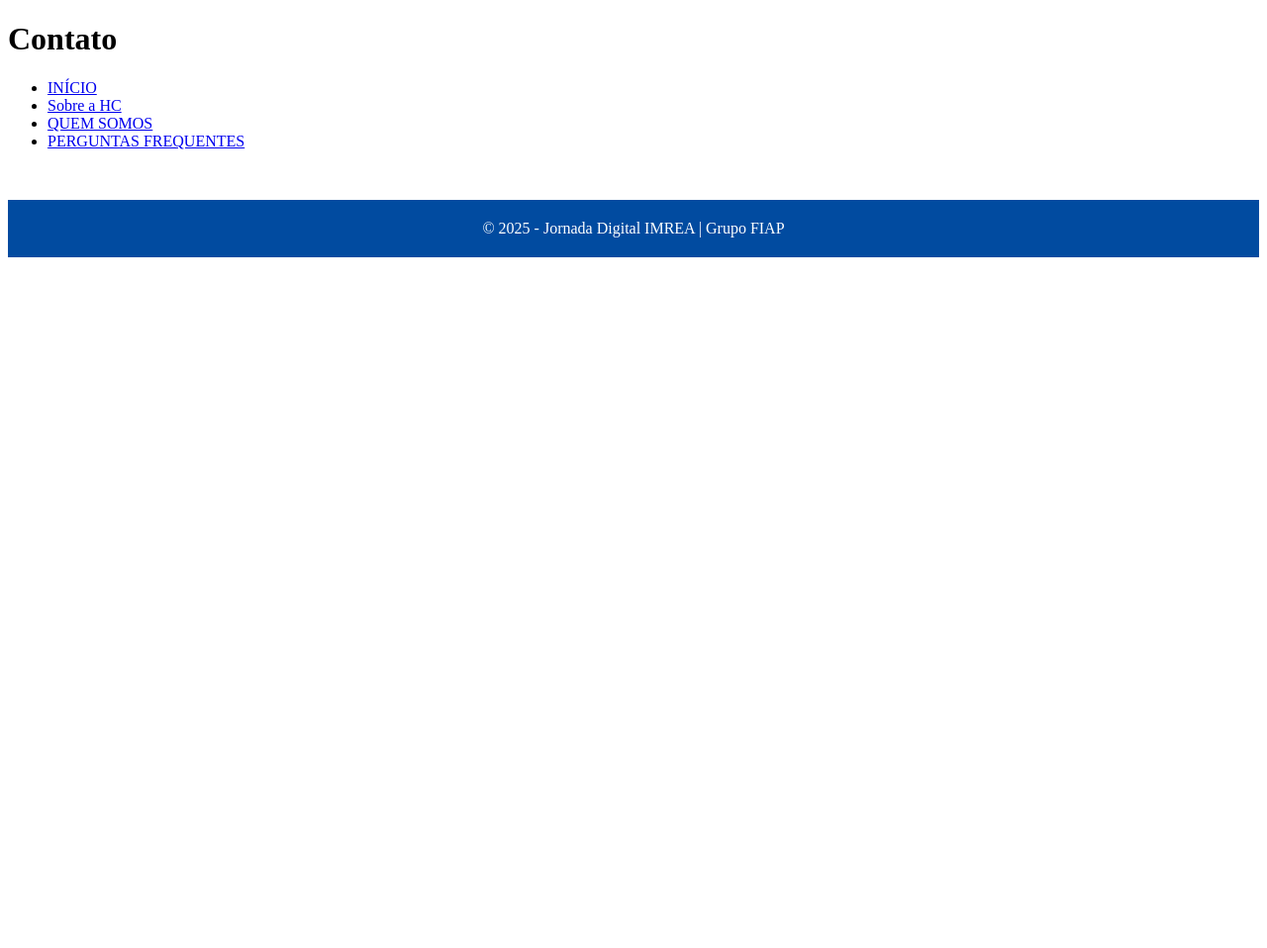
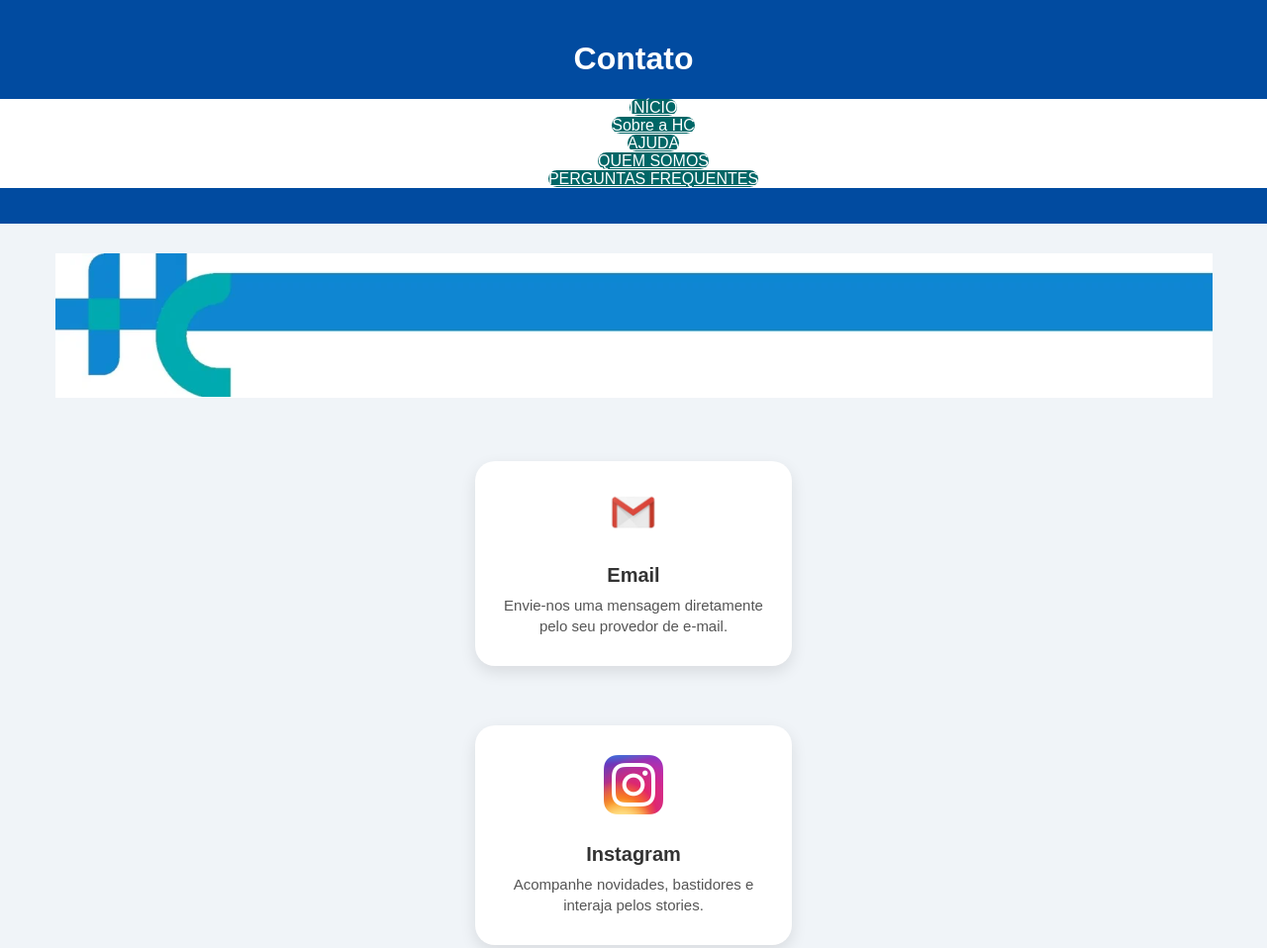
Before and after one commit to MurilloFernandesCarapia/CHALLENGE-2025-SPRINT1--1TDSPH, a plain HTML site: page FRONT-END DESIGN ENGINEERING/contato.html in a window 1280 px wide. Shown: the top 958 px of the page at 99% size. Before the commit the page ends 800 px from the top, so only its background shows below. Drawn offline with Linux system fonts and the light colour scheme.

Commit message:
Aaaaaaaaaaaaaaaaaaaa

```diff
--- a/FRONT-END DESIGN ENGINEERING/contato.html
+++ b/FRONT-END DESIGN ENGINEERING/contato.html
@@ -1,5 +1,6 @@
 <!DOCTYPE html>
 <html lang="pt-br">
+
 <head>
     <meta charset="UTF-8">
     <meta name="viewport" content="width=device-width, initial-scale=1.0">
@@ -19,6 +20,7 @@
             <ul>
                 <li><a href="./index.html">INÍCIO</a></li>
                 <li><a href="./index.html#hc">Sobre a HC</a></li>
+                <li><a href="./ajuda.html">AJUDA</a></li>
                 <li><a href="./integrantes.html">QUEM SOMOS</a></li>
                 <li><a href="./faq.html">PERGUNTAS FREQUENTES</a></li>
             </ul>
@@ -26,6 +28,74 @@
 
     </header>
     <main>
+        <section>
+            <div>
+                <img src="./img/faixahc.png" alt="Faixa HC">
+            </div>
+
+        </section>
+        <section>
+            <div class="contato-item">
+              <a href="#">
+                <img src="./img/email (2).png" alt="Email" />
+                <h3>Email</h3>
+                <p>Envie-nos uma mensagem diretamente pelo seu provedor de e-mail.</p>
+              </a>
+            </div>
+          </section>
+
+          <section>
+            <div class="contato-item">
+              <a href="https://www.instagram.com/hospitalhcfmusp/">
+                <img src="./img/instagram.png" alt="Instagram" />
+                <h3>Instagram</h3>
+                <p>Acompanhe novidades, bastidores e interaja pelos stories.</p>
+              </a>
+            </div>
+          </section>
+
+          <section>
+            <div class="contato-item">
+              <a href="#">
+                <img src="./img/telefone.png" alt="Telefone" />
+                <h3>Telefone</h3>
+                <p>Ligue diretamente para falar com nossa equipe de atendimento.</p>
+              </a>
+            </div>
+          </section>
+
+          <section>
+            <div class="contato-item">
+              <a href="#">
+                <img src="./img/whatsapp.png" alt="WhatsApp" />
+                <h3>WhatsApp</h3>
+                <p>Mande mensagens diretamente pelo WhatsApp para tirar suas dúvidas!</p>
+              </a>
+            </div>
+          </section>
+
+          <section>
+            <div class="contato-item">
+              <a href="#">
+                <img src="./img/facebook.png" alt="Facebook" />
+                <h3>Facebook</h3>
+                <p>Acompanhe as novidades do Hospital das Clínicas pelo Facebook.</p>
+              </a>
+            </div>
+          </section>
+
+          <section>
+            <div class="contato-item">
+              <a href="#">
+                <img src="./img/youtube (2).png" alt="YouTube" />
+                <h3>YouTube</h3>
+                <p>Acompanhe nossos vídeos e conteúdos informativos no YouTube.</p>
+              </a>
+            </div>
+          </section>
+
+
+
 
 
     </main>
@@ -35,4 +105,5 @@
     </footer>
 
 </body>
+
 </html>
--- /dev/null
+++ b/FRONT-END DESIGN ENGINEERING/css/style-ajuda.css
@@ -0,0 +1,20 @@
+header {
+    background-color: #014ba0;
+    color: white;
+    padding: 20px 0;
+    text-align: center;
+  }
+  header nav{
+    background-color: white;
+  }
+
+  header nav li a{
+    background-color: #006666;
+    color: white;
+    border-radius: 10px;
+
+
+
+
+
+  }
--- a/FRONT-END DESIGN ENGINEERING/css/style-contato.css
+++ b/FRONT-END DESIGN ENGINEERING/css/style-contato.css
@@ -1,3 +1,19 @@
+header {
+  background-color: #014ba0;
+  color: white;
+  padding: 20px 0;
+  text-align: center;
+}
+header nav{
+  background-color: white;
+}
+
+header nav li a{
+  background-color: #006666;
+  color: white;
+  border-radius: 10px;
+}
+
 footer {
     text-align: center;
     padding: 20px 0;
@@ -5,3 +21,55 @@ footer {
     color: white;
     margin-top: 50px;
   }
+
+
+  body {
+    margin: 0;
+    padding: 0;
+    font-family: 'Arial', sans-serif;
+    background-color: #f0f4f8;
+  }
+
+  section {
+    display: flex;
+    justify-content: center;
+    padding: 30px 20px;
+  }
+
+  .contato-item {
+    background-color: #ffffff;
+    padding: 30px 20px;
+    border-radius: 20px;
+    box-shadow: 0 6px 16px rgba(0, 0, 0, 0.1);
+    width: 280px;
+    transition: transform 0.3s ease, box-shadow 0.3s ease;
+    text-align: center;
+  }
+
+  .contato-item:hover {
+    transform: translateY(-8px);
+    box-shadow: 0 8px 22px rgba(0, 0, 0, 0.2);
+  }
+
+  .contato-item img {
+    width: 60px;
+    height: auto;
+    margin-bottom: 15px;
+  }
+
+  .contato-item h3 {
+    margin: 10px 0 8px;
+    font-size: 20px;
+    color: #333;
+  }
+
+  .contato-item p {
+    font-size: 15px;
+    color: #555;
+    line-height: 1.4;
+    margin: 0;
+  }
+
+  .contato-item a {
+    text-decoration: none;
+  }
--- a/FRONT-END DESIGN ENGINEERING/css/style-faq.css
+++ b/FRONT-END DESIGN ENGINEERING/css/style-faq.css
@@ -1,3 +1,25 @@
+header {
+  background-color: #014ba0;
+  color: white;
+  padding: 20px 0;
+  text-align: center;
+}
+header nav{
+  background-color: white;
+}
+
+header nav li a{
+  background-color: #006666;
+  color: white;
+  border-radius: 10px;
+
+
+
+
+
+}
+
+
 footer {
     text-align: center;
     padding: 20px 0;
```
Also changed, not shown: FRONT-END DESIGN ENGINEERING/ajuda.html (added, +50 -0 lines), FRONT-END DESIGN ENGINEERING/faq.html (+1 -0 lines), FRONT-END DESIGN ENGINEERING/index.html (+1 -1 lines), FRONT-END DESIGN ENGINEERING/integrantes.html (+2 -4 lines), FRONT-END DESIGN ENGINEERING/img/email (2).png (added), FRONT-END DESIGN ENGINEERING/img/facebook.png (added), FRONT-END DESIGN ENGINEERING/img/instagram.png (added), FRONT-END DESIGN ENGINEERING/img/telefone.png (added), FRONT-END DESIGN ENGINEERING/img/whatsapp.png (added), FRONT-END DESIGN ENGINEERING/img/youtube (2).png (added).
